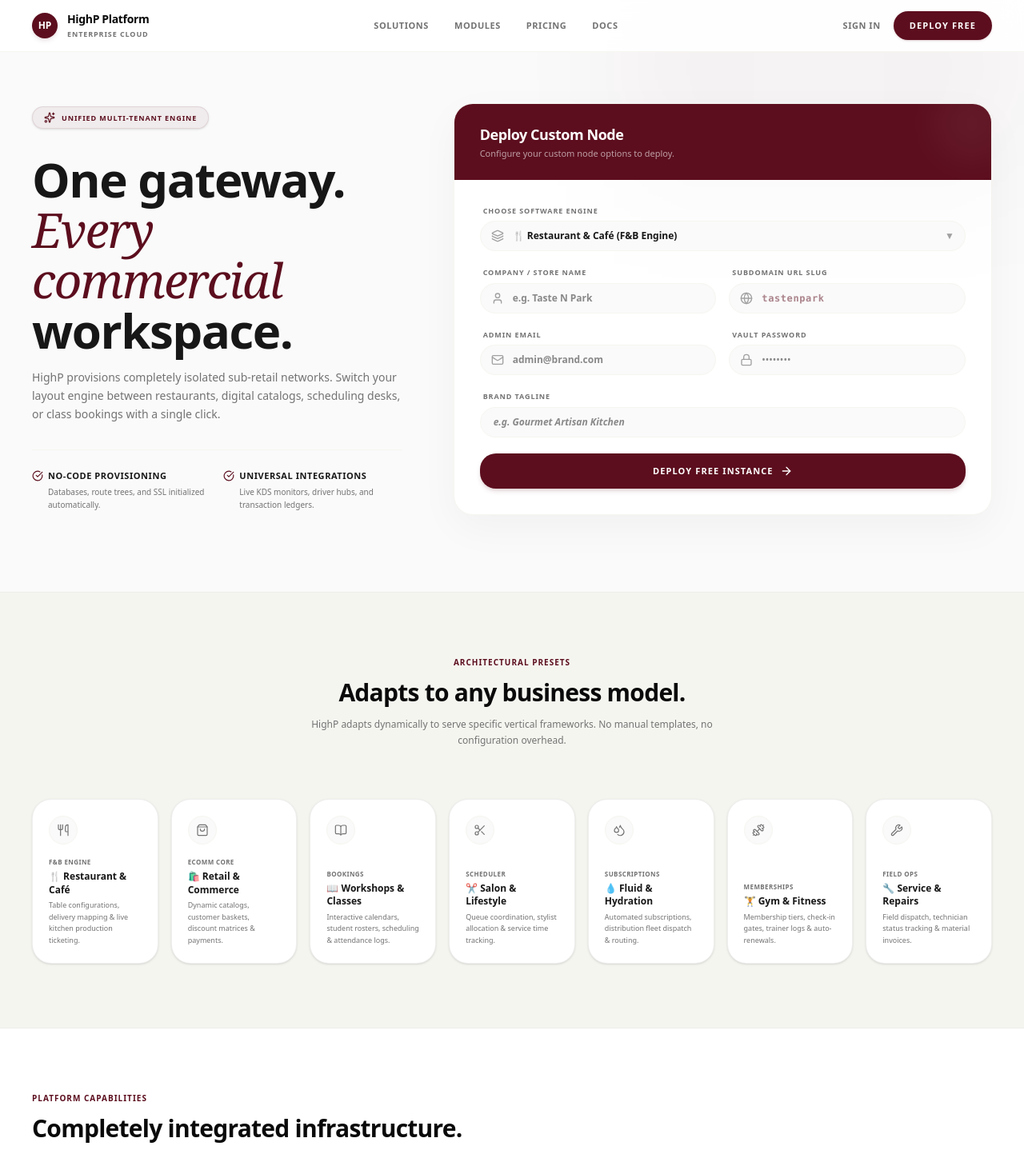
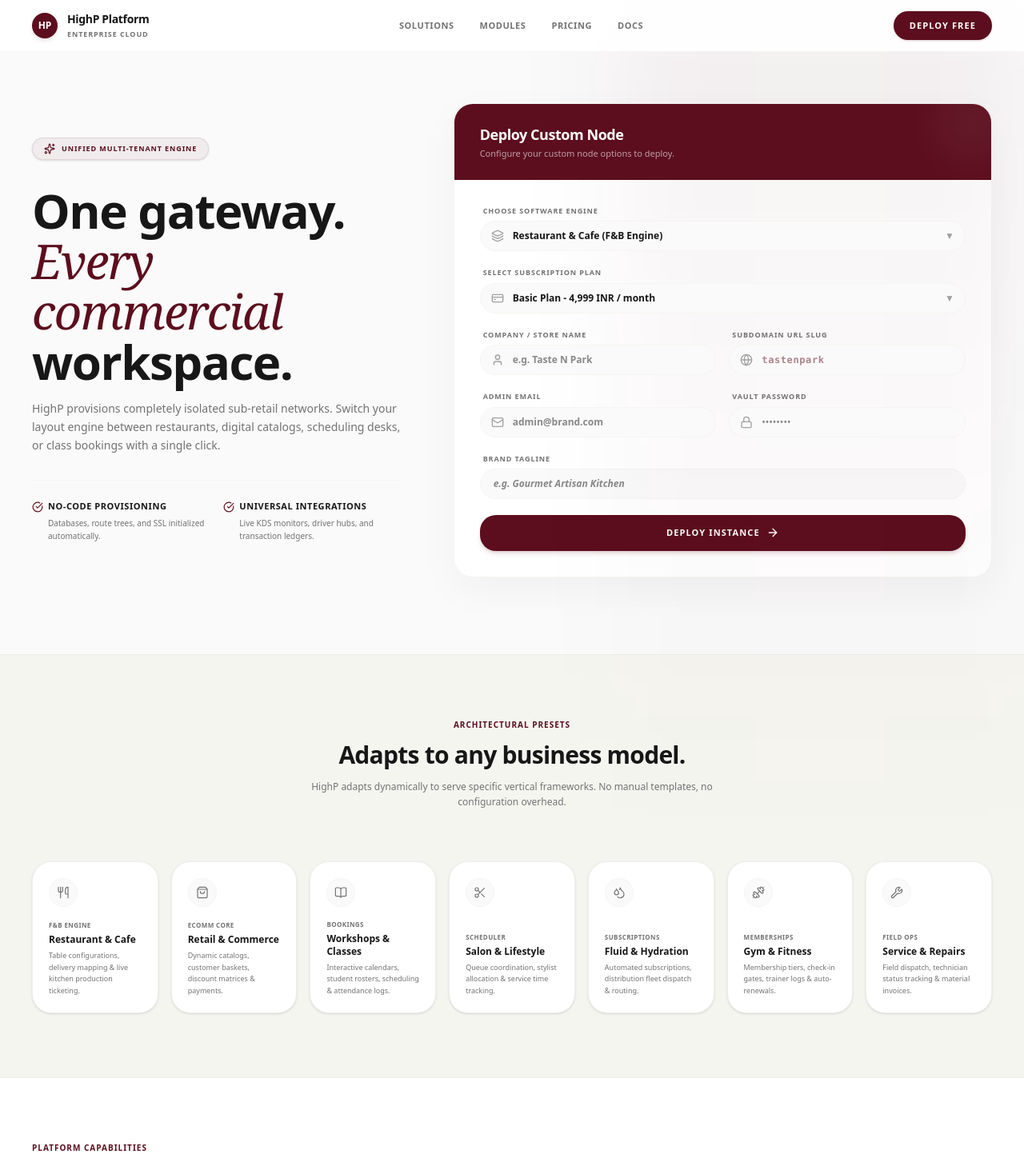
Before and after one commit to highphaus/highp-innovation-frontend, a React (Vite) app: page / in a window 1280 px wide. Shown: the top 1443 px of the page at 80% size. Built offline with nearby package versions, Linux system fonts and the light colour scheme.

Commit message:
feat: enforce subscription approval controls on onboarding and remove emojis

```diff
--- a/src/pages/core/PlatformHome.jsx
+++ b/src/pages/core/PlatformHome.jsx
@@ -13,7 +13,7 @@ const VERTICALS = [
   {
     id: "restaurant",
     icon: Utensils,
-    label: "🍴 Restaurant & Café",
+    label: "Restaurant & Cafe",
     desc: "Table configurations, delivery mapping & live kitchen production ticketing.",
     badge: "F&B Engine",
     theme: { color: "red", primary: "text-[#5C0E1E]", bg: "bg-[#5C0E1E]", hover: "hover:bg-[#3F0712]" }
@@ -21,7 +21,7 @@ const VERTICALS = [
   {
     id: "retail",
     icon: ShoppingBag,
-    label: "🛍️ Retail & Commerce",
+    label: "Retail & Commerce",
     desc: "Dynamic catalogs, customer baskets, discount matrices & payments.",
     badge: "eComm Core",
     theme: { color: "blue", primary: "text-blue-600", bg: "bg-blue-600", hover: "hover:bg-blue-700" }
@@ -29,7 +29,7 @@ const VERTICALS = [
   {
     id: "workshop",
     icon: BookOpen,
-    label: "📖 Workshops & Classes",
+    label: "Workshops & Classes",
     desc: "Interactive calendars, student rosters, scheduling & attendance logs.",
     badge: "Bookings",
     theme: { color: "emerald", primary: "text-emerald-600", bg: "bg-emerald-600", hover: "hover:bg-emerald-700" }
@@ -37,7 +37,7 @@ const VERTICALS = [
   {
     id: "salon",
     icon: Scissors,
-    label: "✂️ Salon & Lifestyle",
+    label: "Salon & Lifestyle",
     desc: "Queue coordination, stylist allocation & service time tracking.",
     badge: "Scheduler",
     theme: { color: "rose", primary: "text-rose-600", bg: "bg-rose-600", hover: "hover:bg-rose-700" }
@@ -45,7 +45,7 @@ const VERTICALS = [
   {
     id: "water",
     icon: Droplets,
-    label: "💧 Fluid & Hydration",
+    label: "Fluid & Hydration",
     desc: "Automated subscriptions, distribution fleet dispatch & routing.",
     badge: "Subscriptions",
     theme: { color: "sky", primary: "text-sky-600", bg: "bg-sky-600", hover: "hover:bg-sky-700" }
@@ -53,7 +53,7 @@ const VERTICALS = [
   {
     id: "gym",
     icon: Dumbbell,
-    label: "🏋️ Gym & Fitness",
+    label: "Gym & Fitness",
     desc: "Membership tiers, check-in gates, trainer logs & auto-renewals.",
     badge: "Memberships",
     theme: { color: "purple", primary: "text-purple-600", bg: "bg-purple-600", hover: "hover:bg-purple-700" }
@@ -61,7 +61,7 @@ const VERTICALS = [
   {
     id: "repair",
     icon: Wrench,
-    label: "🔧 Service & Repairs",
+    label: "Service & Repairs",
     desc: "Field dispatch, technician status tracking & material invoices.",
     badge: "Field Ops",
     theme: { color: "slate", primary: "text-slate-600", bg: "bg-slate-600", hover: "hover:bg-slate-700" }
@@ -92,9 +92,14 @@ export default function PlatformHome() {
     name: "", slug: "", email: "", password: "", tagline: ""
   });
   const [selectedSoftware, setSelectedSoftware] = useState("restaurant");
+  const [subscriptionPlan, setSubscriptionPlan] = useState("basic");
   const [loading, setLoading] = useState(false);
   const [errorMsg, setErrorMsg] = useState("");
   const [activeFaq, setActiveFaq] = useState(null);
+
+  // Success deployment approval state
+  const [showSuccessModal, setShowSuccessModal] = useState(false);
+  const [registeredSlug, setRegisteredSlug] = useState("");
 
   const handleInputChange = (e) => {
     const { name, value } = e.target;
@@ -118,6 +123,7 @@ export default function PlatformHome() {
     const submitPayload = {
       ...formData,
       softwareType: selectedSoftware,
+      subscriptionPlan,
       themeColor: targetVertical.theme.color,
       primaryColor: targetVertical.theme.primary,
       bgColor: targetVertical.theme.bg,
@@ -126,9 +132,8 @@ export default function PlatformHome() {
 
     try {
       const res = await axios.post("http://localhost:5000/api/stores/register", submitPayload);
-      localStorage.setItem(`token_${res.data.slug}`, res.data.token);
-      localStorage.setItem(`role_${res.data.slug}`, "admin");
-      navigate(`/${res.data.slug}/admin`);
+      setRegisteredSlug(res.data.slug);
+      setShowSuccessModal(true);
     } catch (err) {
       setErrorMsg(err.response?.data?.message || err.response?.data?.error || "Provisioning cluster timeout. Check DB connectivity.");
     } finally {
@@ -137,14 +142,53 @@ export default function PlatformHome() {
   };
 
   return (
-    <div className="min-h-screen bg-[#FAFAFA] text-neutral-900 font-sans antialiased selection:bg-[#5C0E1E] selection:text-white">
+    <div className="min-h-screen bg-[#FAFAFA] text-neutral-900 font-sans antialiased selection:bg-[#5C0E1E] selection:text-white relative">
 
       {/* Ambient background decoration */}
       <div className="absolute top-0 right-0 w-[40%] h-[40%] bg-gradient-to-b from-[#5C0E1E]/5 to-transparent blur-3xl pointer-events-none" />
 
-      {/* ══════════════════════════════════════════════════
-          NAVIGATION HEADER
-      ══════════════════════════════════════════════════ */}
+      {/* SUCCESS MODAL FOR TRIAL / PENDING APPROVAL */}
+      {showSuccessModal && (
+        <div className="fixed inset-0 z-50 bg-black/60 backdrop-blur-sm flex items-center justify-center p-4">
+          <div className="bg-white border border-[#F5F5F0] rounded-2xl p-8 max-w-md w-full shadow-2xl text-center space-y-6 animate-fade-up">
+            <div className="w-16 h-16 bg-emerald-50 border border-emerald-100 rounded-full flex items-center justify-center mx-auto">
+              <Shield className="w-8 h-8 text-emerald-600" />
+            </div>
+            <div className="space-y-2">
+              <h3 className="text-lg font-black text-neutral-900 uppercase tracking-wide">Deployment Provisioned</h3>
+              <p className="text-xs text-[#737373] leading-relaxed">
+                Your store instance <span className="font-mono text-neutral-950 font-bold">/{registeredSlug}</span> is provisioned. Access is locked pending manual activation approval of your subscription plan ({subscriptionPlan}).
+              </p>
+            </div>
+            <div className="bg-[#FAFAFA] border border-[#F5F5F0] p-4 rounded-xl text-left space-y-2">
+              <span className="text-[9px] font-black text-[#737373] uppercase tracking-widest block">Next Steps</span>
+              <p className="text-[10px] text-[#737373] leading-relaxed">
+                1. Contact HighP support at billing@highp.com to activate your node.<br />
+                2. Once approved, use the Staff Login link to access your dashboard.
+              </p>
+            </div>
+            <div className="flex gap-3">
+              <button
+                onClick={() => {
+                  setShowSuccessModal(false);
+                  navigate(`/${registeredSlug}/login`);
+                }}
+                className="flex-1 py-3 bg-[#5C0E1E] hover:bg-[#3F0712] text-white rounded-xl text-[10px] font-black uppercase tracking-wider transition-all"
+              >
+                Go to Staff Login
+              </button>
+              <button
+                onClick={() => setShowSuccessModal(false)}
+                className="px-5 py-3 bg-neutral-100 hover:bg-neutral-200 text-neutral-700 rounded-xl text-[10px] font-black uppercase tracking-wider transition-all"
+              >
+                Dismiss
+              </button>
+            </div>
+          </div>
+        </div>
+      )}
+
+      {/* NAVIGATION HEADER */}
       <nav className="sticky top-0 z-50 bg-white/90 backdrop-blur-md border-b border-[#F5F5F0]">
         <div className="max-w-7xl mx-auto px-6 lg:px-10 h-16 flex items-center justify-between">
 
@@ -153,7 +197,7 @@ export default function PlatformHome() {
               <span className="font-black text-white text-xs">HP</span>
             </div>
             <div>
-              <span className="font-black text-sm tracking-tight text-neutral-950 block">HighP Platform</span>
+              <span className="font-black text-sm tracking-tight text-neutral-955 block">HighP Platform</span>
               <span className="text-[9px] text-[#737373] font-bold uppercase tracking-widest block mt-0.5">Enterprise Cloud</span>
             </div>
           </div>
@@ -165,9 +209,6 @@ export default function PlatformHome() {
           </div>
 
           <div className="flex items-center gap-4">
-            <a href="#" className="hidden sm:block text-[11px] font-black uppercase tracking-wider text-[#737373] hover:text-neutral-900 transition-colors">
-              Sign In
-            </a>
             <a href="#register" className="text-[11px] font-black uppercase tracking-widest px-5 py-2.5 bg-[#5C0E1E] hover:bg-[#3F0712] text-white rounded-xl transition-all shadow-sm shadow-[#5C0E1E]/15">
               Deploy Free
             </a>
@@ -175,9 +216,7 @@ export default function PlatformHome() {
         </div>
       </nav>
 
-      {/* ══════════════════════════════════════════════════
-          HERO LAYOUT
-      ══════════════════════════════════════════════════ */}
+      {/* HERO LAYOUT */}
       <section className="max-w-7xl mx-auto px-6 lg:px-10 pt-16 pb-24">
         <div className="grid grid-cols-1 lg:grid-cols-12 gap-16 items-center">
 
@@ -265,6 +304,28 @@ export default function PlatformHome() {
                     </div>
                   </div>
 
+                  {/* SUBSCRIPTION PLAN DROPDOWN */}
+                  <div>
+                    <label className="block text-[9px] font-black text-[#737373] uppercase tracking-widest mb-1.5 ml-1">
+                      Select Subscription Plan
+                    </label>
+                    <div className="relative">
+                      <CreditCard className="absolute left-3.5 top-1/2 -translate-y-1/2 w-4 h-4 text-neutral-400 pointer-events-none" />
+                      <select
+                        value={subscriptionPlan}
+                        onChange={e => setSubscriptionPlan(e.target.value)}
+                        className="w-full bg-[#FAFAFA] border border-[#F5F5F0] text-neutral-900 pl-10 pr-10 py-2.5 text-xs rounded-xl focus:outline-none focus:border-[#5C0E1E]/50 focus:bg-white transition-all font-semibold appearance-none cursor-pointer"
+                      >
+                        <option value="basic">Basic Plan - 4,999 INR / month</option>
+                        <option value="pro">Pro Scale Plan - 9,999 INR / month</option>
+                        <option value="enterprise">Custom Enterprise Plan - 24,999 INR / month</option>
+                      </select>
+                      <div className="absolute right-3.5 top-1/2 -translate-y-1/2 pointer-events-none text-xs font-bold text-neutral-400">
+                        ▼
+                      </div>
+                    </div>
+                  </div>
+
                   {/* COMPANY & SLUG */}
                   <div className="grid grid-cols-1 sm:grid-cols-2 gap-4">
                     <div>
@@ -274,7 +335,7 @@ export default function PlatformHome() {
                         <input
                           type="text" name="name" required
                           placeholder="e.g. Taste N Park"
-                          className="w-full bg-[#FAFAFA] border border-[#F5F5F0] text-neutral-900 pl-10 pr-3 py-2.5 text-xs rounded-xl focus:outline-none focus:border-[#5C0E1E]/40 focus:bg-white transition-all font-semibold"
+                          className="w-full bg-[#FAFAFA] border border-[#F5F5F0] text-neutral-900 pl-10 pr-3 py-2.5 text-xs rounded-xl focus:outline-none focus:border-neutral-350 focus:bg-white transition-all font-semibold"
                           value={formData.name} onChange={handleInputChange}
                         />
                       </div>
@@ -286,7 +347,7 @@ export default function PlatformHome() {
                         <input
                           type="text" name="slug" required
                           placeholder="tastenpark"
-                          className="w-full bg-[#FAFAFA] border border-[#F5F5F0] text-[#5C0E1E] font-mono pl-10 pr-3 py-2.5 text-xs rounded-xl focus:outline-none focus:border-[#5C0E1E]/40 focus:bg-white transition-all font-bold tracking-wider"
+                          className="w-full bg-[#FAFAFA] border border-[#F5F5F0] text-[#5C0E1E] font-mono pl-10 pr-3 py-2.5 text-xs rounded-xl focus:outline-none focus:border-neutral-350 focus:bg-white transition-all font-bold tracking-wider"
                           value={formData.slug} onChange={handleInputChange}
                         />
                       </div>
@@ -302,7 +363,7 @@ export default function PlatformHome() {
                         <input
                           type="email" name="email" required
                           placeholder="admin@brand.com"
-                          className="w-full bg-[#FAFAFA] border border-[#F5F5F0] text-neutral-900 pl-10 pr-3 py-2.5 text-xs rounded-xl focus:outline-none focus:border-[#5C0E1E]/40 focus:bg-white transition-all font-semibold"
+                          className="w-full bg-[#FAFAFA] border border-[#F5F5F0] text-neutral-900 pl-10 pr-3 py-2.5 text-xs rounded-xl focus:outline-none focus:border-neutral-350 focus:bg-white transition-all font-semibold"
                           value={formData.email} onChange={handleInputChange}
                         />
                       </div>
@@ -314,7 +375,7 @@ export default function PlatformHome() {
                         <input
                           type="password" name="password" required
                           placeholder="••••••••"
-                          className="w-full bg-[#FAFAFA] border border-[#F5F5F0] text-neutral-900 pl-10 pr-3 py-2.5 text-xs rounded-xl focus:outline-none focus:border-[#5C0E1E]/40 focus:bg-white transition-all font-medium"
+                          className="w-full bg-[#FAFAFA] border border-[#F5F5F0] text-neutral-900 pl-10 pr-3 py-2.5 text-xs rounded-xl focus:outline-none focus:border-neutral-350 focus:bg-white transition-all font-medium"
                           value={formData.password} onChange={handleInputChange}
                         />
                       </div>
@@ -327,7 +388,7 @@ export default function PlatformHome() {
                     <input
                       type="text" name="tagline"
                       placeholder="e.g. Gourmet Artisan Kitchen"
-                      className="w-full bg-[#FAFAFA] border border-[#F5F5F0] text-neutral-900 px-4 py-2.5 text-xs rounded-xl focus:outline-none focus:border-[#5C0E1E]/40 focus:bg-white transition-all font-semibold italic"
+                      className="w-full bg-[#FAFAFA] border border-[#F5F5F0] text-neutral-900 px-4 py-2.5 text-xs rounded-xl focus:outline-none focus:border-neutral-350 focus:bg-white transition-all font-semibold italic"
                       value={formData.tagline} onChange={handleInputChange}
                     />
                   </div>
@@ -343,7 +404,7 @@ export default function PlatformHome() {
                         Provisioning Workspace...
                       </>
                     ) : (
-                      <>Deploy Free Instance <ArrowRight className="w-4 h-4" /></>
+                      <>Deploy Instance <ArrowRight className="w-4 h-4" /></>
                     )}
                   </button>
                 </form>
@@ -355,15 +416,13 @@ export default function PlatformHome() {
         </div>
       </section>
 
-      {/* ══════════════════════════════════════════════════
-          BUSINESS VERTICALS
-      ══════════════════════════════════════════════════ */}
+      {/* BUSINESS VERTICALS */}
       <section className="bg-[#F5F5F0] border-y border-neutral-200/50 py-20" id="solutions">
         <div className="max-w-7xl mx-auto px-6 lg:px-10">
 
           <div className="text-center max-w-xl mx-auto mb-16 space-y-3">
             <p className="text-[10px] font-black text-[#5C0E1E] uppercase tracking-widest">Architectural Presets</p>
-            <h2 className="text-3xl font-black tracking-tight text-neutral-950">
+            <h2 className="text-3xl font-black tracking-tight text-neutral-955 font-sans">
               Adapts to any business model.
             </h2>
             <p className="text-[#737373] text-xs leading-relaxed">
@@ -397,15 +456,13 @@ export default function PlatformHome() {
         </div>
       </section>
 
-      {/* ══════════════════════════════════════════════════
-          CAPABILITIES MODULES
-      ══════════════════════════════════════════════════ */}
+      {/* CAPABILITIES MODULES */}
       <section className="py-20 bg-white" id="modules">
         <div className="max-w-7xl mx-auto px-6 lg:px-10">
 
           <div className="max-w-xl mb-16 space-y-3">
             <p className="text-[10px] font-black text-[#5C0E1E] uppercase tracking-widest">Platform capabilities</p>
-            <h2 className="text-3xl font-black tracking-tight text-neutral-950">
+            <h2 className="text-3xl font-black tracking-tight text-neutral-955 font-sans">
               Completely integrated infrastructure.
             </h2>
             <p className="text-[#737373] text-xs leading-relaxed">
@@ -434,15 +491,13 @@ export default function PlatformHome() {
         </div>
       </section>
 
-      {/* ══════════════════════════════════════════════════
-          FAQ SECTION
-      ══════════════════════════════════════════════════ */}
+      {/* FAQ SECTION */}
       <section className="bg-[#FAFAFA] border-t border-[#F5F5F0] py-20">
         <div className="max-w-4xl mx-auto px-6">
 
           <div className="text-center mb-12">
             <p className="text-[10px] font-black text-[#5C0E1E] uppercase tracking-widest">FAQ</p>
-            <h2 className="text-2xl font-black tracking-tight text-neutral-950 mt-1">Frequently Asked Questions</h2>
+            <h2 className="text-2xl font-black tracking-tight text-neutral-955 mt-1 font-sans">Frequently Asked Questions</h2>
           </div>
 
           <div className="space-y-4">
@@ -470,9 +525,7 @@ export default function PlatformHome() {
         </div>
       </section>
 
-      {/* ══════════════════════════════════════════════════
-          FOOTER
-      ══════════════════════════════════════════════════ */}
+      {/* FOOTER */}
       <footer className="bg-white border-t border-[#F5F5F0] py-10 px-6 lg:px-10">
         <div className="max-w-7xl mx-auto flex flex-col sm:flex-row items-center justify-between gap-6">
           <div className="flex items-center gap-3">
--- a/src/pages/delivery/DispatchLogistics.jsx
+++ b/src/pages/delivery/DispatchLogistics.jsx
@@ -62,7 +62,7 @@ export default function DispatchLogistics() {
     try {
       await axios.patch(`http://localhost:5000/api/orders/${orderId}/status`, { status: 'completed' });
       setDeliveryQueue(deliveryQueue.filter(order => order._id !== orderId));
-      alert("📦 Shipment logged and completed.");
+      alert("Shipment logged and completed.");
     } catch (err) {
       alert("Failed to update status.");
     }
```
